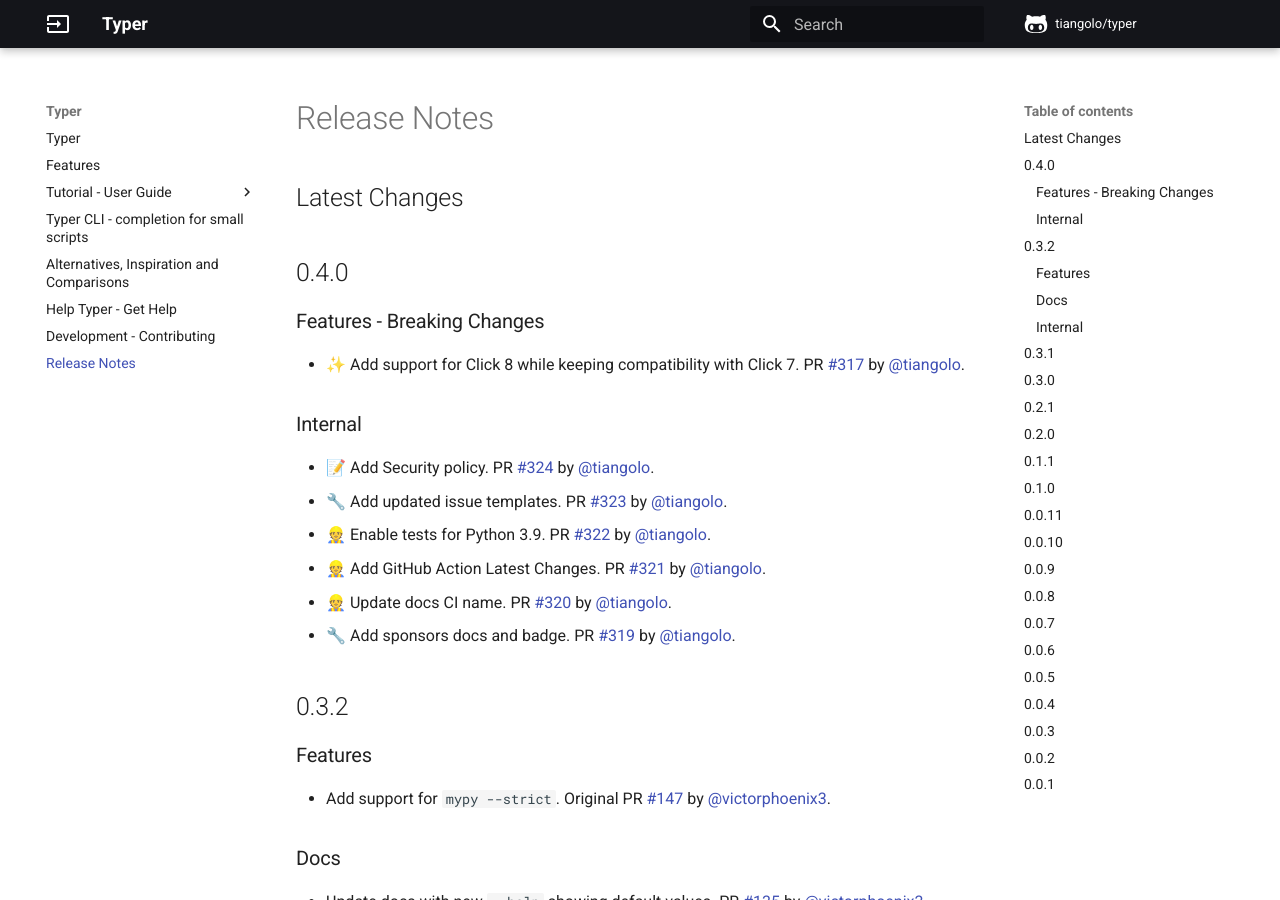
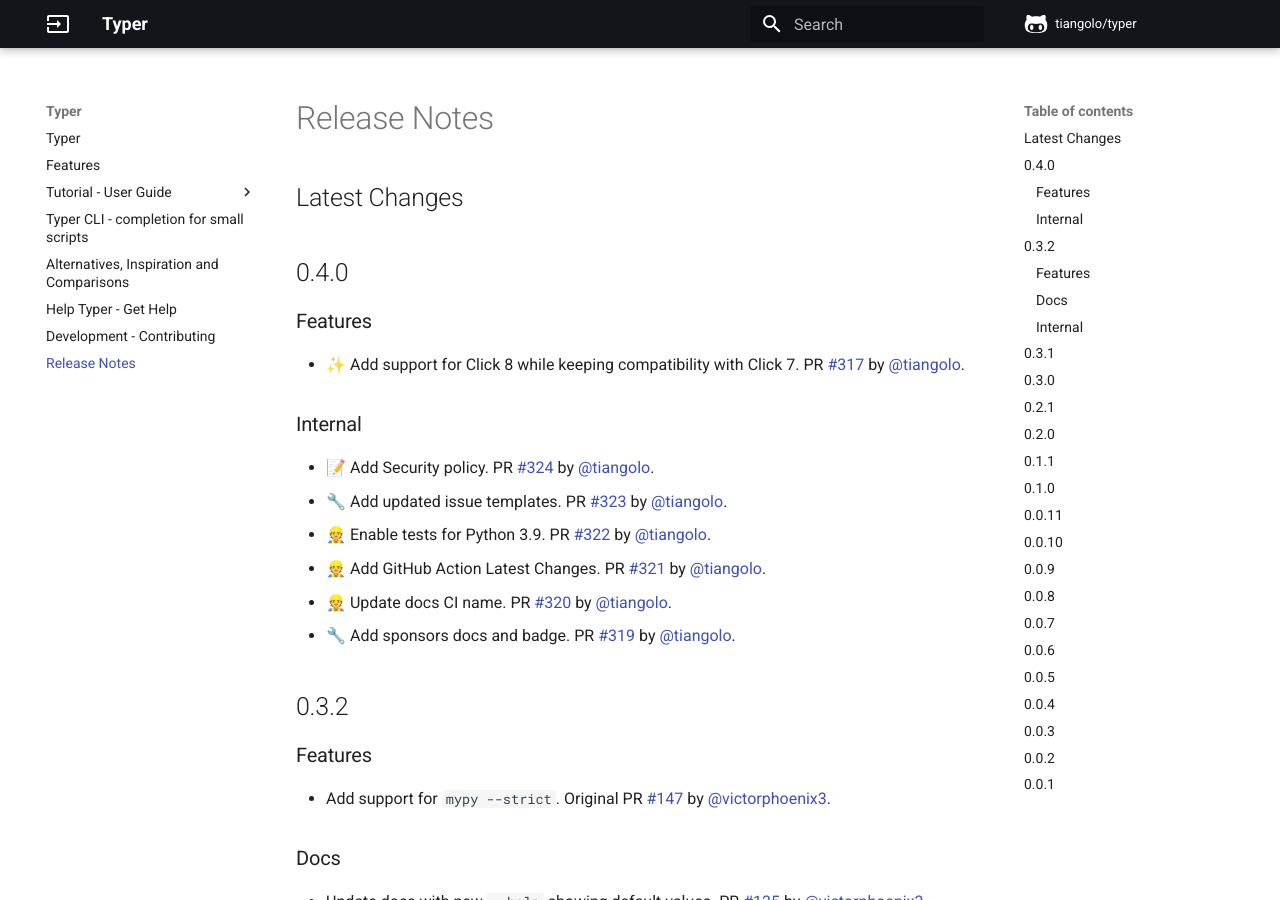
Before and after one commit to RED0731/red_pythonTyper, an MkDocs documentation site: the page built from docs/release-notes.md, in a window 1280 px wide and 900 px high. Built offline with MkDocs 1.6.1 and Material for MkDocs 9.7.7, drawn with Linux system fonts in a browser that asks for light colours; comment, search, counter and statistics services are not loaded.

Commit message:
📝 Update release notes
because it was actually a LOT of work to *not* break changes

```diff
--- a/docs/release-notes.md
+++ b/docs/release-notes.md
@@ -3,7 +3,7 @@
 
 ## 0.4.0
 
-### Features - Breaking Changes
+### Features
 
 * ✨ Add support for Click 8 while keeping compatibility with Click 7. PR [#317](https://github.com/tiangolo/typer/pull/317) by [@tiangolo](https://github.com/tiangolo).
 
```
